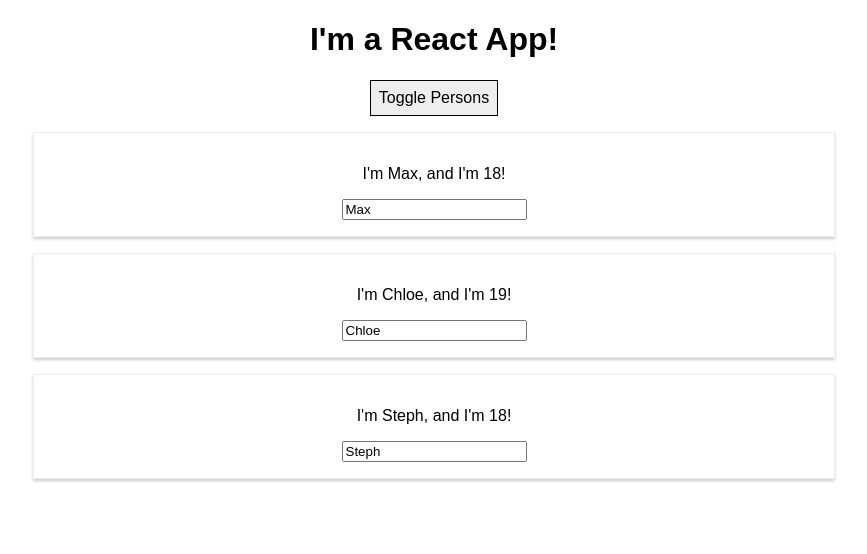
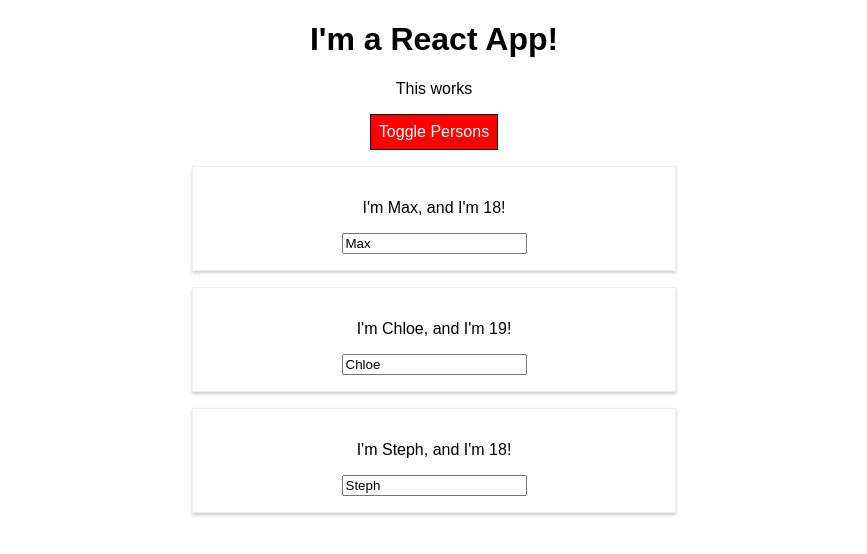
Before and after one commit to rudha/react-guide, a React (Create React App) app: page / in a window 1280 px wide. Both pictures are taken after a click on the button "Toggle Persons". Shown: the top 554 px of the page, without its empty margins (206-1073 px from the left). Built offline with nearby package versions, Linux system fonts and the light colour scheme.

Commit message:
Integrated Radium as per lesson 65.

```diff
--- a/package.json
+++ b/package.json
@@ -3,6 +3,7 @@
   "version": "0.1.0",
   "private": true,
   "dependencies": {
+    "radium": "^0.22.1",
     "react": "^16.2.0",
     "react-dom": "^16.2.0",
     "react-scripts": "1.1.1"
--- a/src/App.css
+++ b/src/App.css
@@ -1,3 +1,11 @@
 .App {
   text-align: center;
 }
+
+.red {
+  color: red;
+}
+
+.bold {
+  font-weight: bold;
+}
--- a/src/App.js
+++ b/src/App.js
@@ -1,6 +1,7 @@
 import React, { Component } from 'react';
 import './App.css';
 import Person from './Person/Person';
+import Radium, {StyleRoot} from 'radium';
 
 class App extends Component {
   state = {
@@ -43,11 +44,16 @@ class App extends Component {
 
   render() {
     const styleButton = {
-      backgroundColor: '#eee',
+      backgroundColor: 'green',
+      color: 'white',
       font: 'inherit',
       border: '1px solid black',
       padding: '8px',
-      cursor: 'pointer'
+      cursor: 'pointer',
+      ':hover': {
+        backgroundColor: 'lightgreen',
+        color: 'black'
+      }
     };
 
     let persons = null;
@@ -65,19 +71,36 @@ class App extends Component {
           })}
         </div>
       );
+
+      styleButton.backgroundColor = 'red';
+      styleButton[':hover'] = {
+        backgroundColor: 'salmon',
+        color: 'black'
+      }
+    }
+
+    const classes = [];
+    if (this.state.persons.length <= 2) {
+      classes.push('red');
+    }
+    if (this.state.persons.length <= 1) {
+      classes.push('bold');
     }
 
     return (
+      <StyleRoot>
         <div className="App">
           <h1>I'm a React App!</h1>
+          <p className={classes.join(' ')} >This works</p>
           <button
             style={styleButton}
             onClick={this.togglePersonsHandler}>Toggle Persons
           </button>
           {persons}
         </div>
+      </StyleRoot>
     );
   }
 }
 
-export default App;
+export default Radium(App);
--- a/src/Person/Person.css
+++ b/src/Person/Person.css
@@ -6,3 +6,9 @@
 	padding: 16px;
 	text-align: center;
 }
+
+/* @media (min-width: 500px) {
+	.Person {
+		width: 450px;
+	}
+} */
--- a/src/Person/Person.js
+++ b/src/Person/Person.js
@@ -1,9 +1,16 @@
 import React from 'react';
 import './Person.css'
+import Radium from 'radium';
 
 const person = (props) => {
+	const style = {
+		'@media (min-width: 500px)': {
+				width: '450px'
+		}
+	};
+
 	return (
-		<div className='Person'>
+		<div className='Person' style={style}>
 			<p onClick={props.click}>I'm {props.name}, and I'm {props.age}!</p>
 			<p>{props.children}</p>
 			<input type="text" onChange={props.changed} value={props.name} />
@@ -11,4 +18,4 @@ const person = (props) => {
 	)
 };
 
-export default person;
+export default Radium(person);
```
Lines whose indentation alone changed are shown as unchanged.
